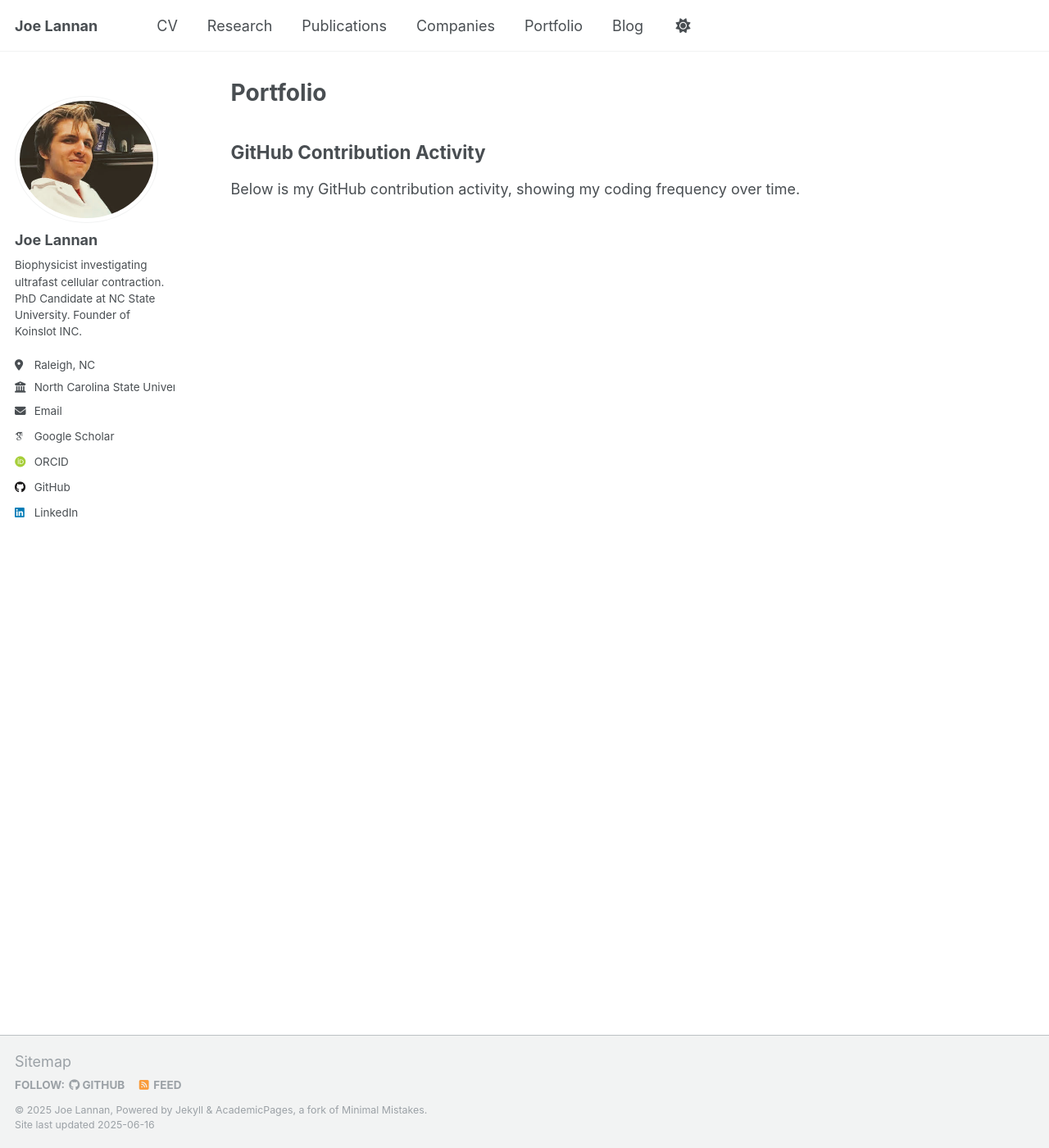
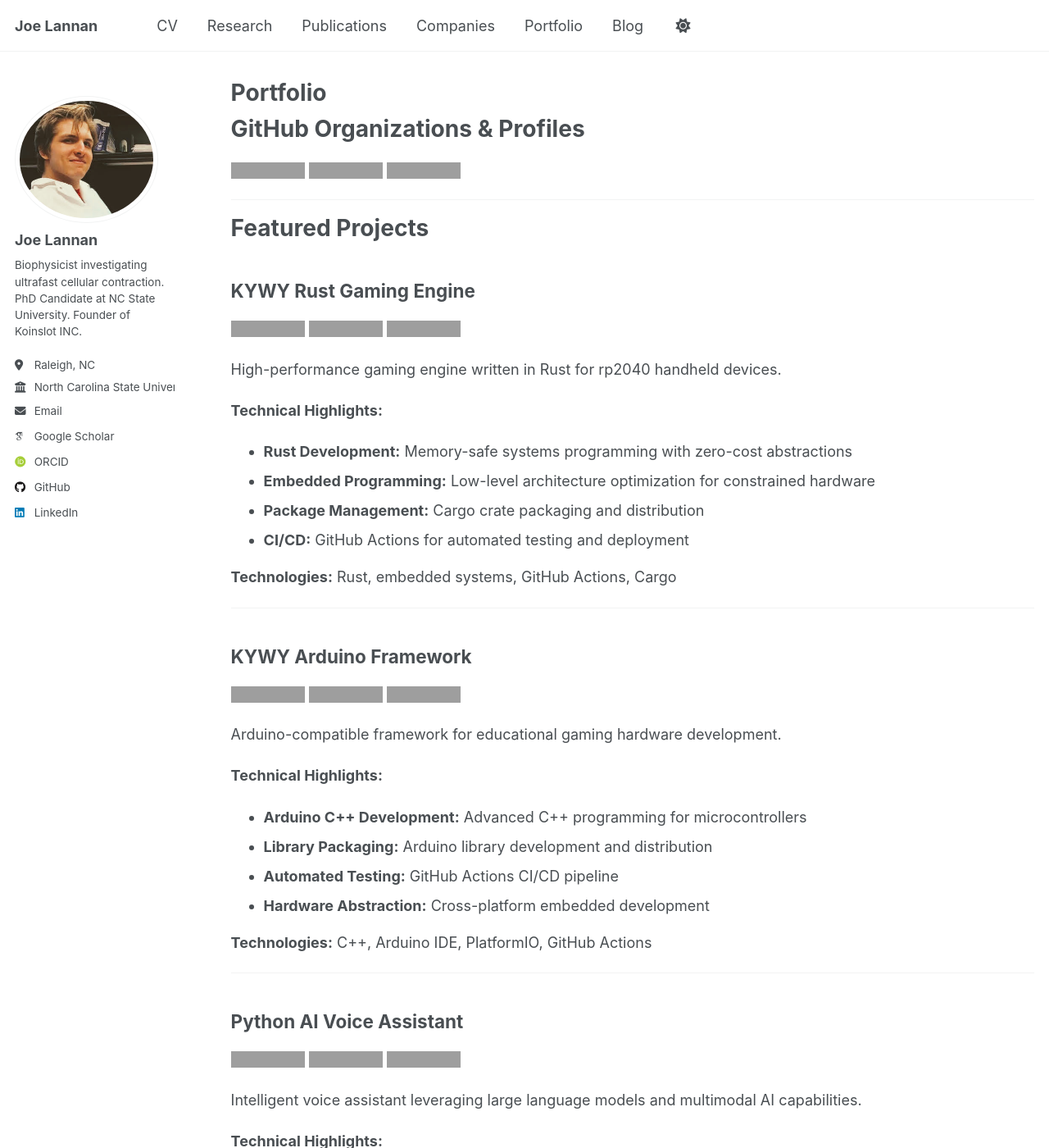
Before and after one commit to Joe-Lannan/personal-website, a Jekyll site: the page built from _pages/portfolio.md, in a window 1280 px wide and 1400 px high. Shown: the whole window at 82% size. Built offline with Jekyll 4.4.1, drawn with Linux system fonts in a browser that asks for light colours; some web fonts are replaced; some of the changed text lies outside the part shown; grey boxes are pictures that could not be loaded.

Commit message:
cleanup main and portfolio pages

```diff
--- a/_pages/portfolio.html
+++ /dev/null
@@ -1,79 +0,0 @@
----
-layout: archive
-title: "Portfolio"
-permalink: /portfolio/
-author_profile: true
----
-
-{% include base_path %}
-
-<style>
-    /* Portfolio page custom styles */
-    .portfolio-section {
-        margin-bottom: 40px;
-        padding-bottom: 30px;
-        border-bottom: 1px solid #eaeaea;
-    }
-
-    .portfolio-section:last-child {
-        border-bottom: none;
-    }
-
-    .section-header {
-        margin-bottom: 20px;
-    }
-
-    .section-header h2 {
-        margin-bottom: 10px;
-    }
-
-    .section-header p {
-        color: #586069;
-        font-size: 0.95em;
-    }
-
-    .grid__wrapper {
-        display: grid;
-        grid-template-columns: repeat(auto-fill, minmax(250px, 1fr));
-        grid-gap: 20px;
-        margin-bottom: 20px;
-    }
-
-    .grid__item {
-        aspect-ratio: 1/1;
-        display: flex;
-        flex-direction: column;
-        background-color: #fff;
-        border-radius: 6px;
-        box-shadow: 0 3px 10px rgba(0, 0, 0, 0.1);
-        transition:
-            transform 0.3s ease,
-            box-shadow 0.3s ease;
-        overflow: hidden;
-    }
-
-    .grid__item:hover {
-        transform: translateY(-5px);
-        box-shadow: 0 10px 20px rgba(0, 0, 0, 0.15);
-    }
-
-    @media screen and (max-width: 768px) {
-        .grid__wrapper {
-            grid-template-columns: repeat(auto-fill, minmax(180px, 1fr));
-        }
-    }
-</style>
-
-<!-- GitHub Contribution Heatmap Section -->
-<div class="portfolio-section github-contributions">
-    <h2>GitHub Contribution Activity</h2>
-    <p>
-        Below is my GitHub contribution activity, showing my coding frequency
-        over time.
-    </p>
-
-    <!-- Container for dynamically loaded GitHub heatmap -->
-    <div id="github-heatmap-container">
-        <!-- GitHub contribution heatmap will be loaded here -->
-    </div>
-</div>
--- /dev/null
+++ b/_pages/portfolio.md
@@ -0,0 +1,129 @@
+---
+layout: archive
+title: "Portfolio"
+permalink: /portfolio/
+author_profile: true
+---
+
+{% include base_path %}
+
+# GitHub Organizations & Profiles
+
+[![Joe-Lannan](https://img.shields.io/badge/GitHub-Joe--Lannan-181717?style=for-the-badge&logo=github&logoColor=white)](https://github.com/Joe-Lannan)
+[![KOINSLOT-Inc](https://img.shields.io/badge/GitHub-KOINSLOT--Inc-181717?style=for-the-badge&logo=github&logoColor=white)](https://github.com/KOINSLOT-Inc/)
+[![eltinglab](https://img.shields.io/badge/GitHub-eltinglab-181717?style=for-the-badge&logo=github&logoColor=white)](https://github.com/eltinglab)
+
+---
+
+# Featured Projects
+
+## KYWY Rust Gaming Engine
+[![GitHub](https://img.shields.io/badge/GitHub-kywy--rust-181717?style=flat-square&logo=github)](https://github.com/KOINSLOT-Inc/kywy-rust)
+[![Rust](https://img.shields.io/badge/Rust-000000?style=flat-square&logo=rust&logoColor=white)](https://www.rust-lang.org/)
+[![Cargo](https://img.shields.io/badge/Cargo-Package-orange?style=flat-square)](https://crates.io/)
+
+High-performance gaming engine written in Rust for rp2040 handheld devices.
+
+**Technical Highlights:**
+- **Rust Development:** Memory-safe systems programming with zero-cost abstractions
+- **Embedded Programming:** Low-level architecture optimization for constrained hardware
+- **Package Management:** Cargo crate packaging and distribution
+- **CI/CD:** GitHub Actions for automated testing and deployment
+
+**Technologies:** Rust, embedded systems, GitHub Actions, Cargo
+
+---
+
+## KYWY Arduino Framework
+[![GitHub](https://img.shields.io/badge/GitHub-kywy-181717?style=flat-square&logo=github)](https://github.com/KOINSLOT-Inc/kywy)
+[![Arduino](https://img.shields.io/badge/Arduino-00979D?style=flat-square&logo=arduino&logoColor=white)](https://www.arduino.cc/)
+[![C++](https://img.shields.io/badge/C++-00599C?style=flat-square&logo=c%2B%2B&logoColor=white)](https://isocpp.org/)
+
+Arduino-compatible framework for educational gaming hardware development.
+
+**Technical Highlights:**
+- **Arduino C++ Development:** Advanced C++ programming for microcontrollers
+- **Library Packaging:** Arduino library development and distribution
+- **Automated Testing:** GitHub Actions CI/CD pipeline
+- **Hardware Abstraction:** Cross-platform embedded development
+
+**Technologies:** C++, Arduino IDE, PlatformIO, GitHub Actions
+
+---
+
+## Python AI Voice Assistant
+[![GitHub](https://img.shields.io/badge/GitHub-Python--AI--Voice--Assistant--LM--Studio-181717?style=flat-square&logo=github)](https://github.com/Joe-Lannan/Python-AI-Voice-Assistant-LM-Studio)
+[![Python](https://img.shields.io/badge/Python-3776AB?style=flat-square&logo=python&logoColor=white)](https://www.python.org/)
+[![AI](https://img.shields.io/badge/AI-Multimodal-ff6b35?style=flat-square)](https://en.wikipedia.org/wiki/Multimodal_interaction)
+
+Intelligent voice assistant leveraging large language models and multimodal AI capabilities.
+
+**Technical Highlights:**
+- **Python AI Development:** Advanced machine learning and NLP implementation
+- **Multimodal Integration:** Connecting speech and text models
+- **AI Applications:** Practical implementation of LLM technologies
+- **Model Integration:** LM Studio and local model deployment
+
+**Technologies:** Python, LLM integration, speech recognition, multimodal AI
+
+---
+
+## Mitotic Spindle Analysis Tool
+[![GitHub](https://img.shields.io/badge/GitHub-mitotic--spindle--tool-181717?style=flat-square&logo=github)](https://github.com/eltinglab/mitotic-spindle-tool)
+[![Python](https://img.shields.io/badge/Python-3776AB?style=flat-square&logo=python&logoColor=white)](https://www.python.org/)
+[![Qt](https://img.shields.io/badge/Qt-41CD52?style=flat-square&logo=qt&logoColor=white)](https://www.qt.io/)
+
+Professional scientific software for analyzing cellular division mechanics in research environments.
+
+**Technical Highlights:**
+- **Academic Software Distribution:** Professional-grade research tool development
+- **Python/Qt GUI:** Cross-platform desktop application development
+- **GitHub Actions:** Automated testing and distribution workflows
+- **Scientific Computing:** Advanced image analysis and data processing
+
+**Technologies:** Python, Qt/PyQt, GitHub Actions, scientific computing
+
+---
+
+## KYWY Hardware Platform
+[![GitHub](https://img.shields.io/badge/GitHub-kywy--hardware-181717?style=flat-square&logo=github)](https://github.com/KOINSLOT-Inc/kywy-hardware)
+[![KiCad](https://img.shields.io/badge/KiCad-314CB0?style=flat-square&logo=kicad&logoColor=white)](https://www.kicad.org/)
+[![Hardware](https://img.shields.io/badge/Hardware-Design-green?style=flat-square)](https://en.wikipedia.org/wiki/Electronic_design_automation)
+
+Complete hardware platform design for educational gaming devices.
+
+**Technical Highlights:**
+- **KiCad Development:** Professional PCB design and schematic capture
+- **Embedded Hardware:** System-on-chip integration and peripheral design
+- **Product Development:** Full hardware lifecycle from concept to manufacturing
+- **Design for Manufacturing:** Cost optimization and production scalability
+
+**Technologies:** KiCad, embedded hardware, PCB design, manufacturing
+
+---
+
+## Media Server
+[![GitHub](https://img.shields.io/badge/GitHub-Black--Pearl--Media--Server--Docker--Compose--Arr-181717?style=flat-square&logo=github)](https://github.com/Joe-Lannan/Black-Pearl-Media-Server-Docker-Compose-Arr)
+[![Docker](https://img.shields.io/badge/Docker-2496ED?style=flat-square&logo=docker&logoColor=white)](https://www.docker.com/)
+[![Compose](https://img.shields.io/badge/Docker--Compose-2496ED?style=flat-square&logo=docker&logoColor=white)](https://docs.docker.com/compose/)
+
+Comprehensive media server infrastructure using containerized microservices architecture.
+
+**Technical Highlights:**
+- **Docker Compose:** Multi-container application orchestration
+- **Infrastructure as Code:** Declarative service configuration
+- **Microservices Architecture:** Scalable, maintainable system design
+- **DevOps Practices:** Container management and deployment automation
+
+**Technologies:** Docker, Docker Compose, Linux, networking, automation
+
+---
+
+# Core Technical Skills
+
+**Programming Languages:** Rust, Python, C/C++, Arduino C++
+**Embedded Systems:** Microcontroller programming, hardware abstraction, real-time systems
+**AI/ML:** Large language models, multimodal AI, computer vision, scientific computing
+**Hardware Design:** PCB design (KiCad), embedded hardware, product development
+**DevOps:** Docker, GitHub Actions, CI/CD, infrastructure automation
+**Scientific Computing:** Qt/PyQt, image analysis, research software development
```
Also changed, not shown: README.md (+0 -18 lines), _pages/about.md (+14 -2 lines).
